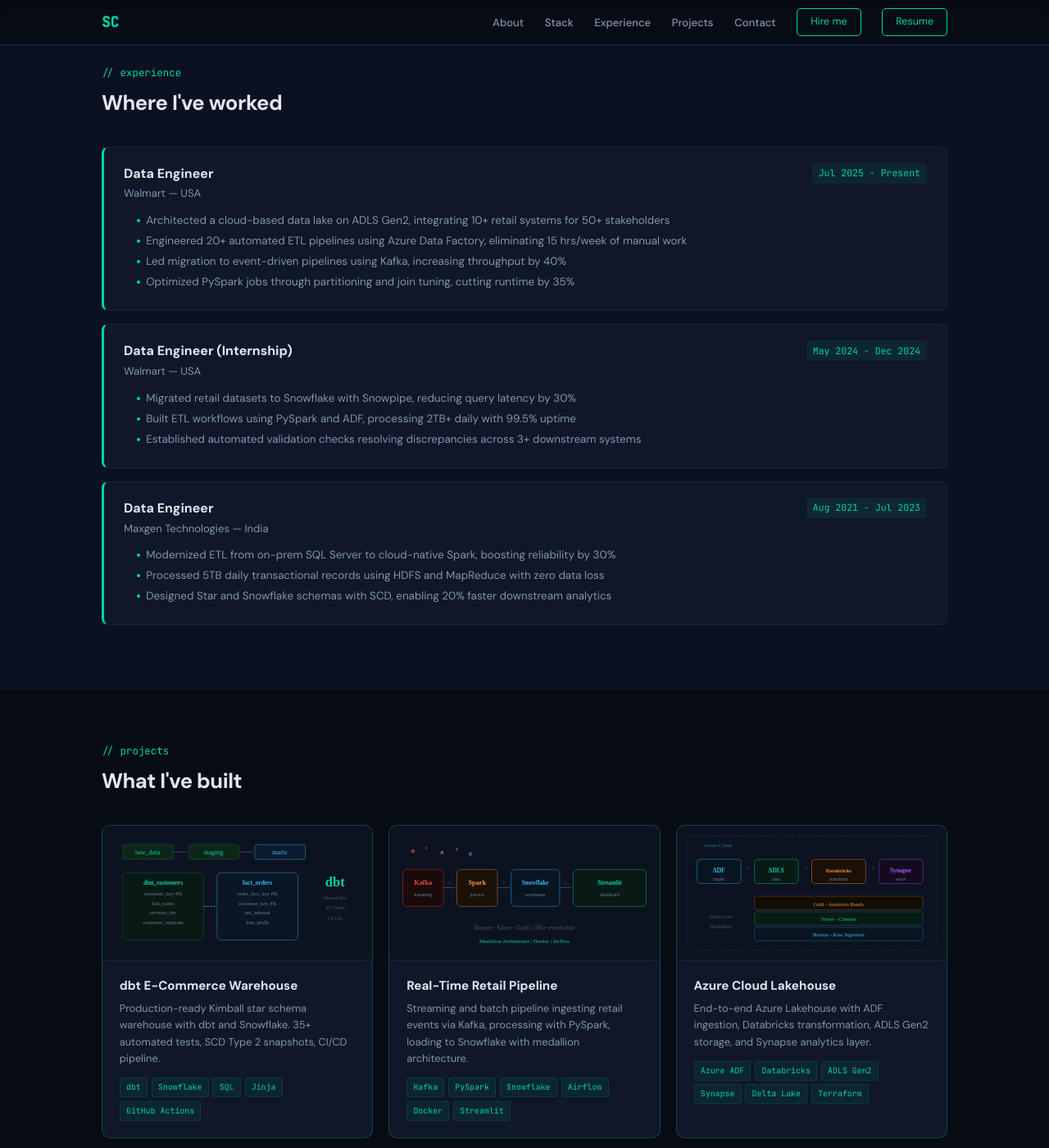
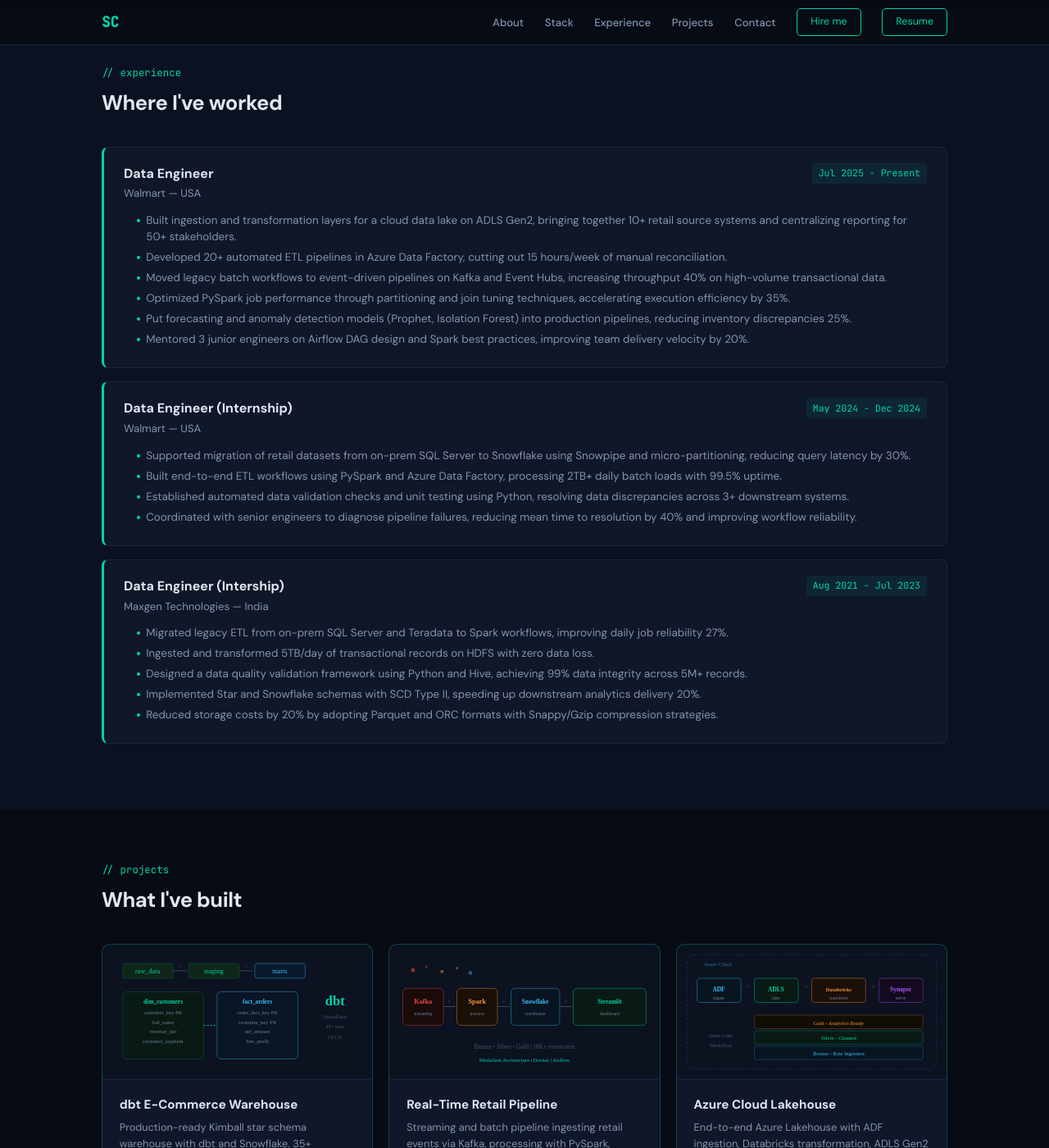
Before and after one commit to charan3129/charan3129.github.io, a Jekyll site: the page built from index.html, in a window 1280 px wide and 1400 px high, scrolled down 1063 px. Shown: the whole window at 82% size. Built offline with Jekyll 4.4.1, drawn with Linux system fonts in a browser that asks for light colours.

Commit message:
Update experience.yml

```diff
--- a/_data/experience.yml
+++ b/_data/experience.yml
@@ -3,25 +3,32 @@
   location: USA
   period: Jul 2025 - Present
   bullets:
-    - Architected a cloud-based data lake on ADLS Gen2, integrating 10+ retail systems for 50+ stakeholders
-    - Engineered 20+ automated ETL pipelines using Azure Data Factory, eliminating 15 hrs/week of manual work
-    - Led migration to event-driven pipelines using Kafka, increasing throughput by 40%
-    - Optimized PySpark jobs through partitioning and join tuning, cutting runtime by 35%
+    - Built ingestion and transformation layers for a cloud data lake on ADLS Gen2, bringing together 10+ retail source systems and centralizing reporting for 50+ stakeholders.
+    - Developed 20+ automated ETL pipelines in Azure Data Factory, cutting out 15 hours/week of manual reconciliation.
+    - Moved legacy batch workflows to event-driven pipelines on Kafka and Event Hubs, increasing throughput 40% on high-volume transactional data.
+    - Optimized PySpark job performance through partitioning and join tuning techniques, accelerating execution efficiency by 35%.
+    - Put forecasting and anomaly detection models (Prophet, Isolation Forest) into production pipelines, reducing inventory discrepancies 25%.
+    - Mentored 3 junior engineers on Airflow DAG design and Spark best practices, improving team delivery velocity by 20%.
+
 
 - title: Data Engineer (Internship)
   company: Walmart
   location: USA
   period: May 2024 - Dec 2024
   bullets:
-    - Migrated retail datasets to Snowflake with Snowpipe, reducing query latency by 30%
-    - Built ETL workflows using PySpark and ADF, processing 2TB+ daily with 99.5% uptime
-    - Established automated validation checks resolving discrepancies across 3+ downstream systems
+    - Supported migration of retail datasets from on-prem SQL Server to Snowflake using Snowpipe and micro-partitioning, reducing query latency by 30%.
+    - Built end-to-end ETL workflows using PySpark and Azure Data Factory, processing 2TB+ daily batch loads with 99.5% uptime.
+    - Established automated data validation checks and unit testing using Python, resolving data discrepancies across 3+ downstream systems.
+    - Coordinated with senior engineers to diagnose pipeline failures, reducing mean time to resolution by 40% and improving workflow reliability.
 
-- title: Data Engineer
+
+- title: Data Engineer (Intership)
   company: Maxgen Technologies
   location: India
   period: Aug 2021 - Jul 2023
   bullets:
-    - Modernized ETL from on-prem SQL Server to cloud-native Spark, boosting reliability by 30%
-    - Processed 5TB daily transactional records using HDFS and MapReduce with zero data loss
-    - Designed Star and Snowflake schemas with SCD, enabling 20% faster downstream analytics
+    - Migrated legacy ETL from on-prem SQL Server and Teradata to Spark workflows, improving daily job reliability 27%.
+    - Ingested and transformed 5TB/day of transactional records on HDFS with zero data loss.
+    - Designed a data quality validation framework using Python and Hive, achieving 99% data integrity across 5M+ records.
+    - Implemented Star and Snowflake schemas with SCD Type II, speeding up downstream analytics delivery 20%.
+    - Reduced storage costs by 20% by adopting Parquet and ORC formats with Snappy/Gzip compression strategies.
```
